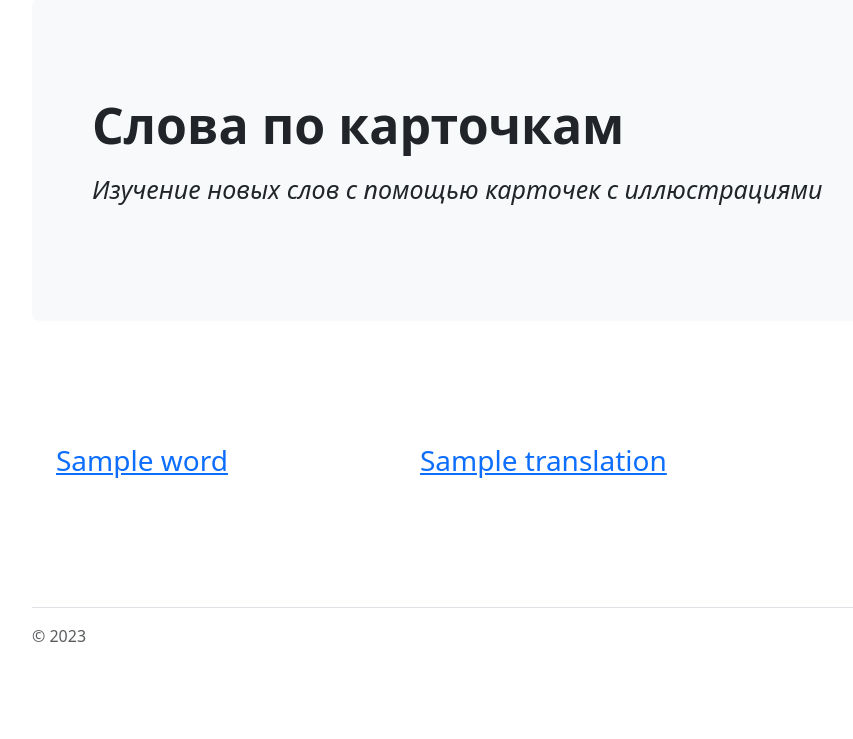
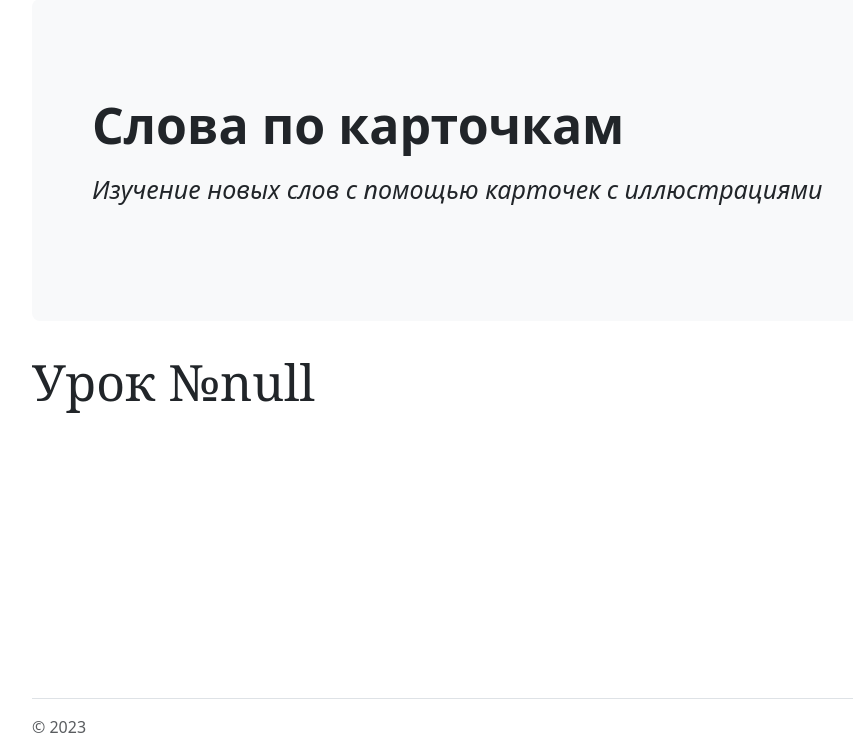
Before and after one commit to katyacoffee/web_project, a Django app: template templates/cards.html in a window 1280 px wide. Shown: the part 66-805 px from the top of the page, without its empty margins (50-903 px from the left). Before the commit the page ends 708 px from the top, so only its background shows below. Run offline with Django 4.2, Linux system fonts and the light colour scheme; the template is opened without the code that fills it: most values are stand-ins (such as "Sample title", 1, 10 or a date in 2020); some libraries are stand-ins or nearby versions.

Commit message:
optimise cards

```diff
--- a/templates/cards.html
+++ b/templates/cards.html
@@ -14,82 +14,118 @@ Cards
 {% endblock %}
 
 {% block content %}
-<p class="test_text" id="test_text" style="font-size:25px;"></p>
+<p id = "Number" class = "Number" style="font-size:50px; font-family: Georgia;"></p>
+<script>
+    const num_lesson = document.getElementById('Number');
+    num_lesson.textContent = 'Урок №' + sessionStorage.getItem('lesson_id');
+</script>
 <div class="container px-4 py-5" id="lesson-contents">
     {% for id, topic, word, translation in words %}
+    <style>
+         div.card_block_{{ word }}_{{ id }} {
+            position: absolute;
+            left: 50%;
+         }
+    </style>
     <div id="card_block_{{ word }}_{{ id }}" class="row g-4 py-5 row-cols-1 row-cols-lg-3">
         <style>
                 a.card_{{ word }} {
                     display: inline-block;
-                    height: 100px;
-                    width: 250px;
-                    background: #66CCFF;
+                    border-radius: 30px;
+                    height: 200px;
+                    width: 350px;
+                    left: 50%;
+                    transform: translateX(50%);
+                    background: #63a9db;
                     transition: all 0.6s;
                     align-items: center;
                 }
                 a.card_{{ word }}:hover {
-                    background: #99FFCC;
+                    background: #63dbcd;
+                    border-radius: 30px;
+                    left: 50%;
                 }
                 h3.lesson_card {
                     /*display: inline-block;*/
                     display: flex;
-                    border-radius: 10px;
+                    left: 50%;
+                    border-radius: 30px;
                     vertical-align: middle;
                     align-items: center;
                     justify-content: center;
+                    top: 50%;
+                    transform: translateY(225%);
                     line-height: normal;
                 }
         </style>
-        <div id="block_{{ word }}" class="col d-flex">
-            <a class = "card_{{ word }}" id = "card_{{ word }}">
+        <div id="block_{{ word }}" class="col" style = "align-items: center; vertical-align: middle; justify-content: center; left: 50%">
+            <a class = "card_{{ word }}" id = "card_{{ word }}" style="text-decoration:none; color:white; vertical-align: middle;">
                 <h3 class = "lesson_card" id = "card">{{ word }}</h3>
             </a>
         </div>
         <style>
                 a.card_translation_{{ word }} {
                     display: none;
-                    height: 100px;
-                    width: 250px;
-                    background: #66CCFF;
+                    border-radius: 30px;
+                    height: 200px;
+                    width: 350px;
+                    background: #63a9db;
+                    left: 50%;
+                    transform: translateX(50%);
                     transition: all 0.6s;
                     align-items: center;
                 }
                 a.card_translation_{{ word }}:hover {
-                    background: #99FFCC;
+                    /*background: #99FFCC;*/
+                    background: #63dbcd;
+                    border-radius: 30px;
+                    left: 50%;
                 }
-                h3.lesson_card {
+                h3.lesson_card_ {
                     /*display: inline-block;*/
                     display: flex;
-                    border-radius: 10px;
+                    border-radius: 30px;
                     vertical-align: middle;
                     align-items: center;
+                    top: 50%;
+                    transform: translateY(50%);
                     justify-content: center;
                     line-height: normal;
                 }
         </style>
-        <div id="block_translation_{{ word }}" class="col d-flex">
-            <a class = "card_{{ word }}" id = "card_translation_{{ word }}">
-                <h3 class = "lesson_card" id = "card_translation">{{ translation }}</h3>
+        <div id="block_translation_{{ word }}" class="col" style = "align-items: center; vertical-align: middle; justify-content: center; left: 50%">
+            <a class = "card_translation_{{ word }}" id = "card_translation_{{ word }}" style="text-decoration:none; color:white">
+                <h3 class = "lesson_card_" id = "card_translation">{{ translation }}</h3>
             </a>
         </div>
-        <script>
+    </div>
+    <script>
                     var visible_{{ word }} = false;
                     const card_word_{{ word }} = document.getElementById('card_block_{{ word }}_{{ id }}');
-                    const txt_{{ word }} = document.getElementById('card_{{ word }}');
-                    const txt_translation_{{ word }} = document.getElementById('card_translation_{{ word }}');
+                    const txt_{{ word }} = document.getElementById('block_{{ word }}');
+                    const txt_card_{{ word }} = document.getElementById('card_{{ word }}');
+                    const txt_translation_{{ word }} = document.getElementById('block_translation_{{ word }}');
+                    const txt_card_translation_{{ word }} = document.getElementById('card_translation_{{ word }}');
+                    txt_{{ word }}.style.display = 'block';
+                    txt_translation_{{ word }}.style.display = 'none';
+                    txt_card_{{ word }}.style.display = 'block';
+                    txt_card_translation_{{ word }}.style.display = 'none';
                     card_word_{{ word }}.addEventListener("click", function(){
                         if (visible_{{ word }}) {
                             visible_{{ word }} = false;
                             txt_{{ word }}.style.display = 'block';
                             txt_translation_{{ word }}.style.display = 'none';
+                            txt_card_{{ word }}.style.display = 'block';
+                            txt_card_translation_{{ word }}.style.display = 'none';
                         } else {
                             visible_{{ word }} = true;
                             txt_{{ word }}.style.display = 'none';
                             txt_translation_{{ word }}.style.display = 'block';
+                            txt_card_{{ word }}.style.display = 'none';
+                            txt_card_translation_{{ word }}.style.display = 'block';
                         }
                     })
-        </script>
-    </div>
+    </script>
     {% endfor %}
     <script>
         var name = 'card_block_{{ word }}_{{ id }}'
```
